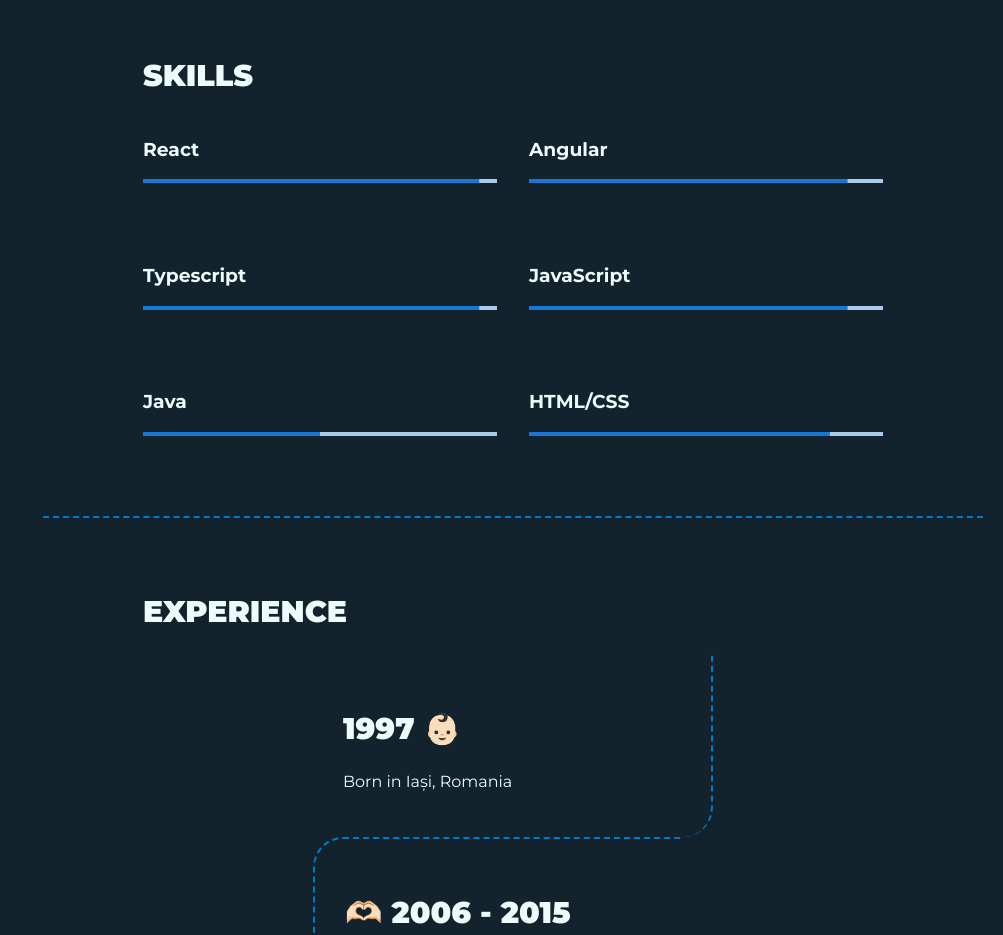
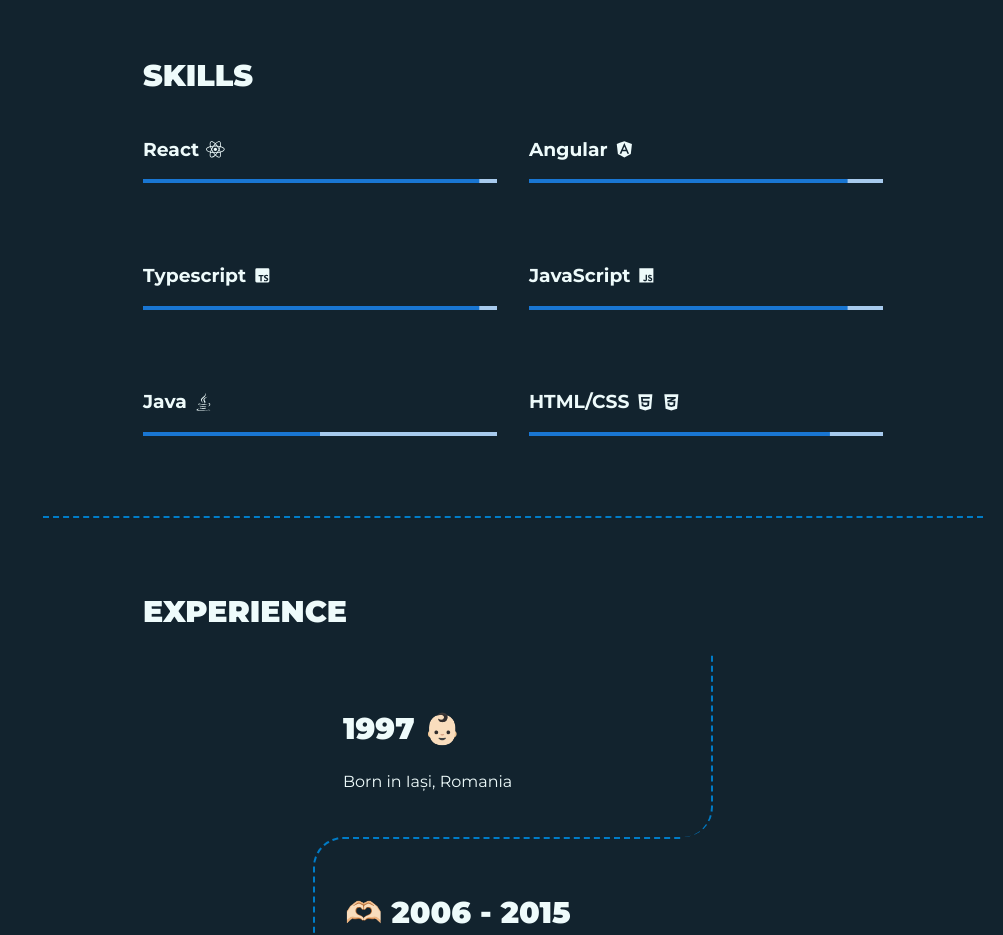
Before and after one commit to VladHutupasu/MyBio, a React (Create React App) app: page / in a window 1280 px wide. Shown: the part 820-1755 px from the top of the page, without its empty margins (277-1280 px from the left). Built offline with nearby package versions, Linux system fonts and the light colour scheme.

Commit message:
feat: enrich icons

```diff
--- a/package.json
+++ b/package.json
@@ -15,6 +15,7 @@
     "react": "^18.2.0",
     "react-dom": "^18.2.0",
     "react-ga4": "^2.1.0",
+    "react-icons": "^5.5.0",
     "react-router-dom": "^6.16.0",
     "react-scripts": "5.0.1",
     "sass": "^1.55.0",
--- a/src/components/Skills/Skills.js
+++ b/src/components/Skills/Skills.js
@@ -1,6 +1,10 @@
 import Box from "@mui/material/Box";
-import Grid from "@mui/material/Grid"; // Grid version 1
+import Grid from "@mui/material/Grid";
 import LinearProgress from "@mui/material/LinearProgress";
+import { FaReact, FaAngular, FaHtml5, FaCss3Alt } from "react-icons/fa";
+import { FaJava } from "react-icons/fa6";
+
+import { BiLogoTypescript, BiLogoJavascript } from "react-icons/bi";
 import "./Skills.scss";
 
 export default function Skills() {
@@ -12,27 +16,39 @@
         </h2>
         <Grid container spacing={4} data-aos="zoom-y-out" data-aos-delay="300">
           <Grid className="skill" item xs={6}>
-            <h3>React</h3>
+            <h3>
+              React <FaReact />
+            </h3>
             <LinearProgress variant="determinate" value={95} />
           </Grid>
           <Grid className="skill" item xs={6}>
-            <h3>Angular</h3>
+            <h3>
+              Angular <FaAngular />
+            </h3>
             <LinearProgress variant="determinate" value={90} />
           </Grid>
           <Grid className="skill" item xs={6}>
-            <h3>Typescript</h3>
+            <h3>
+              Typescript <BiLogoTypescript />
+            </h3>
             <LinearProgress variant="determinate" value={95} />
           </Grid>
           <Grid className="skill" item xs={6}>
-            <h3>JavaScript</h3>
+            <h3>
+              JavaScript <BiLogoJavascript />
+            </h3>
             <LinearProgress variant="determinate" value={90} />
           </Grid>
           <Grid className="skill" item xs={6}>
-            <h3>Java</h3>
+            <h3>
+              Java <FaJava />
+            </h3>
             <LinearProgress variant="determinate" value={50} />
           </Grid>
           <Grid className="skill" item xs={6}>
-            <h3>HTML/CSS</h3>
+            <h3>
+              HTML/CSS <FaHtml5 /> <FaCss3Alt />
+            </h3>
             <LinearProgress variant="determinate" value={85} />
           </Grid>
         </Grid>
--- a/src/components/Skills/Skills.scss
+++ b/src/components/Skills/Skills.scss
@@ -2,6 +2,12 @@
   font-size: 30px;
   font-weight: 900;
   text-transform: uppercase;
+}
+
+h3 {
+  display: flex;
+  align-items: center;
+  gap: 7px;
 }
 
 .skills-container {
```
Also changed, not shown: 2 other files (tests, documents, lock files or other folders).
